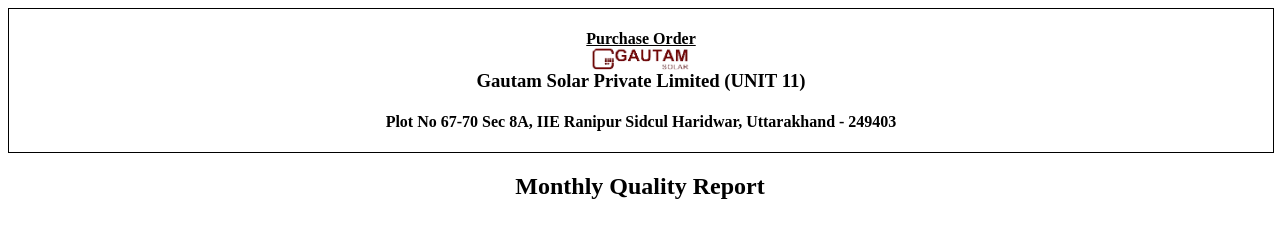
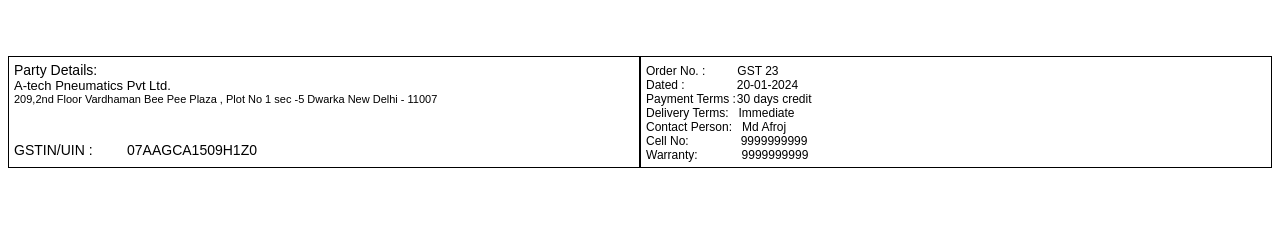
Before and after one commit to Krishu7827/QCM-BACKEND, a website: page Utilis/index.html in a window 1280 px wide. Drawn offline with Linux system fonts and the light colour scheme.

Commit message:
building pdf for PO

```diff
--- a/Utilis/index.html
+++ b/Utilis/index.html
@@ -1,31 +1,122 @@
-<!DOCTYPE html>
-<html lang="en">
+<html>
+
 <head>
-    <meta charset="UTF-8">
-    <meta name="viewport" content="width=device-width, initial-scale=1.0">
-    <title>Document</title>
     <style>
-        tr{
-  width: '20px';
-  font-size: small;
-  text-align: center;
-}
+        body {
+            font-family: arial, sans-serif;
+        }
+
+        .watermark {
+            position: absolute;
+            top: 50%;
+            left: 50%;
+            transform: translate(-50%, -50%);
+            opacity: 0.1;
+            /* Adjust the opacity as needed */
+            z-index: -1;
+            width: 80%;
+            /* Adjust size as needed */
+        }
+
+        .container {
+            display: table;
+            width: 100%;
+            margin-top: 56px;
+            font-weight: medium;
+        }
+
+        .row {
+            display: table-row;
+        }
+
+        .cell {
+            display: table-cell;
+            padding-left: 5px;
+            width: 50%;
+            border: 1px solid black;
+            padding: 5px
+        }
+
+        .cell p {
+            margin: 0;
+            padding: 0;
+
+        }
+
+        .cell .company-name {
+            font-size: 13px;
+        }
+
+        .cell .address {
+            font-size: 11px;
+        }
+        .empty-box{
+            height: 10px;
+            width: 100%;
+
+        }
     </style>
 </head>
-<body style="background-image:'../ExcelFile/image.png' ; flex-direction: column; ; justify-content: space-between; height: 100vh;">
-    <div style="display: flex; align-content: space-between; justify-content: center; text-align: center; width: 100%; margin-bottom: 0px;">
-        <img src="../ExcelFile/image.png" style="display: block;
-        margin-left: auto;
-        width: 100px;
-        margin-bottom: -100px;
-        margin-right: auto;"
-        />
+
+<body>
+
+    <div class="container">
+        <div class="row">
+            <div class="cell" style=" width: 50%;">
+                <p style="font-size: 14px">Party Details:</p>
+                <p class="company-name">A-tech Pneumatics Pvt Ltd.</p>
+                <p class="address">209,2nd Floor Vardhaman Bee Pee Plaza , Plot No 1 sec -5 Dwarka New Delhi - 11007</p>
+                <br>
+                <br>
+                <span style="font-size: 14px;">GSTIN/UIN :</span> <span
+                    style=" font-size: 14px; margin-left:30px">07AAGCA1509H1Z0</span>
+            </div>
+
+            <!-- Second-->
+            <div class="cell" style=" width: 55%;"">
+             <div style = " font-size:12px;">
+
+                <div>
+
+                    <div>
+                        <span style="font-size: 12px;">Order No. :</span><span
+                            style="font-size:12px; margin-left:32px;">GST 23</span>
+                    </div>
+                    <div>
+                        <span style="font-size: 12px;">Dated :</span><span
+                            style="font-size:12px; margin-left:52px;">20-01-2024</span>
+                    </div>
+                    <div>
+                        <span style="font-size: 12px;">Payment Terms :</span><span
+                            style="font-size:12px; margin-left:1px;">30 days credit</span>
+                    </div>
+                    <div>
+                        <span style="font-size: 12px;">Delivery Terms:</span><span
+                            style="font-size:12px; margin-left:10px;">Immediate</span>
+                    </div>
+                    <div>
+                        <span style="font-size: 12px;">Contact Person:</span><span
+                            style="font-size:12px; margin-left:10px;">Md Afroj</span>
+                    </div>
+                    <div>
+                        <span style="font-size: 12px;">Cell No:</span><span
+                            style="font-size:12px; margin-left:52px;">9999999999</span>
+                    </div>
+                    <div>
+                        <span style="font-size: 12px;">Warranty:</span><span
+                            style="font-size:12px; margin-left:44px;">9999999999</span>
+                    </div>
+
+                </div>
+
+
+            </div>
+        </div>
     </div>
-    <div style="width: 100%; border: 1px solid black;">
-        <h4 style="text-decoration: underline; text-align: center;">Purchase Order</h4>
-        <h3 style=" text-align: center;">Gautam Solar Private Limited (UNIT 11)</h3>
-        <h4 style="text-align: center;">Plot No 67-70 Sec 8A, IIE Ranipur Sidcul Haridwar, Uttarakhand - 249403</h4>
+    <div class="empty-box">
+
     </div>
-    <h2 style="text-align: center;"> Monthly Quality Report</h2>
+</div>
 </body>
+
 </html>
```
Also changed, not shown: Utilis/MaintenanceUtilis.js (+79 -21 lines), 2 other files.
